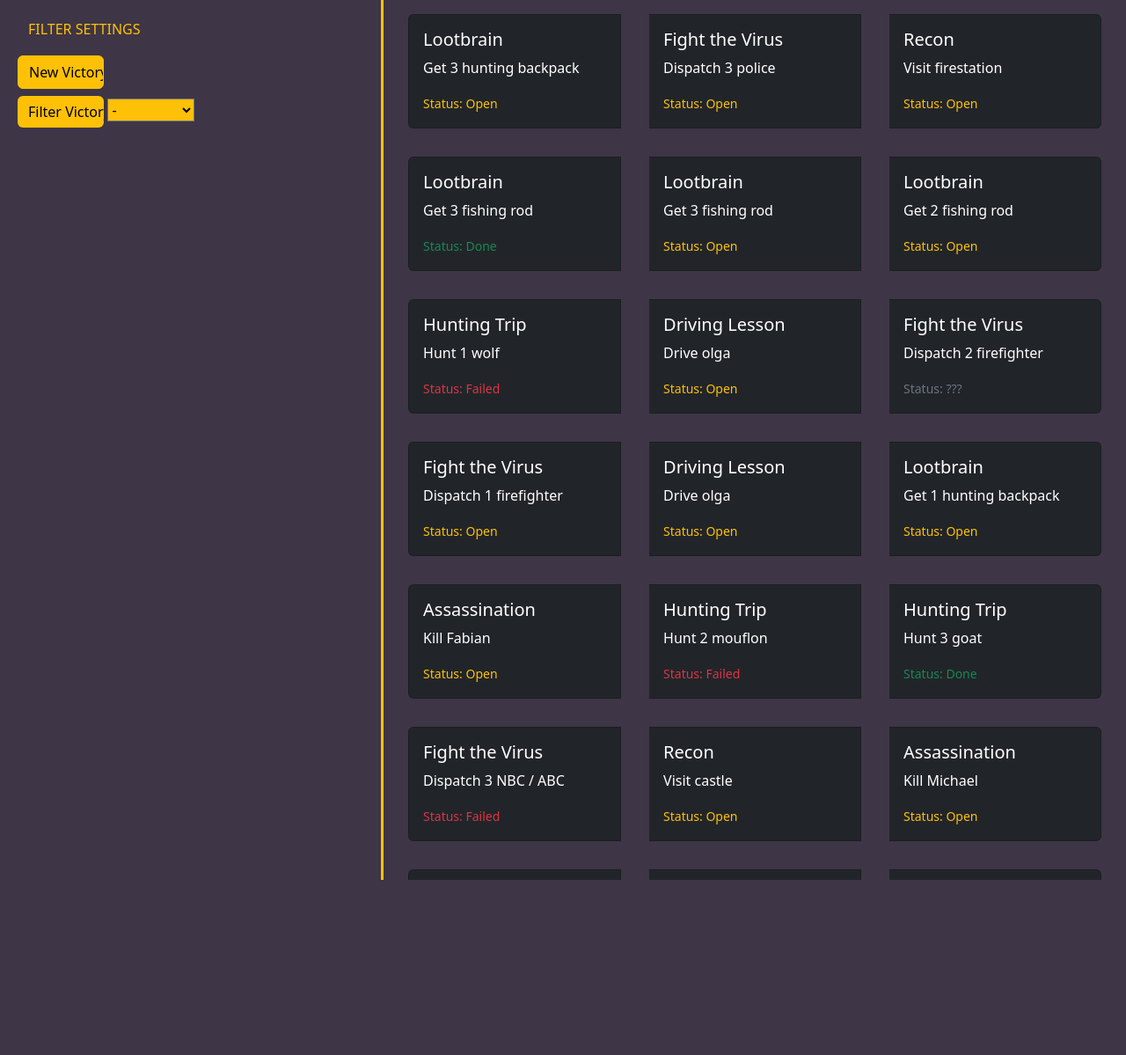
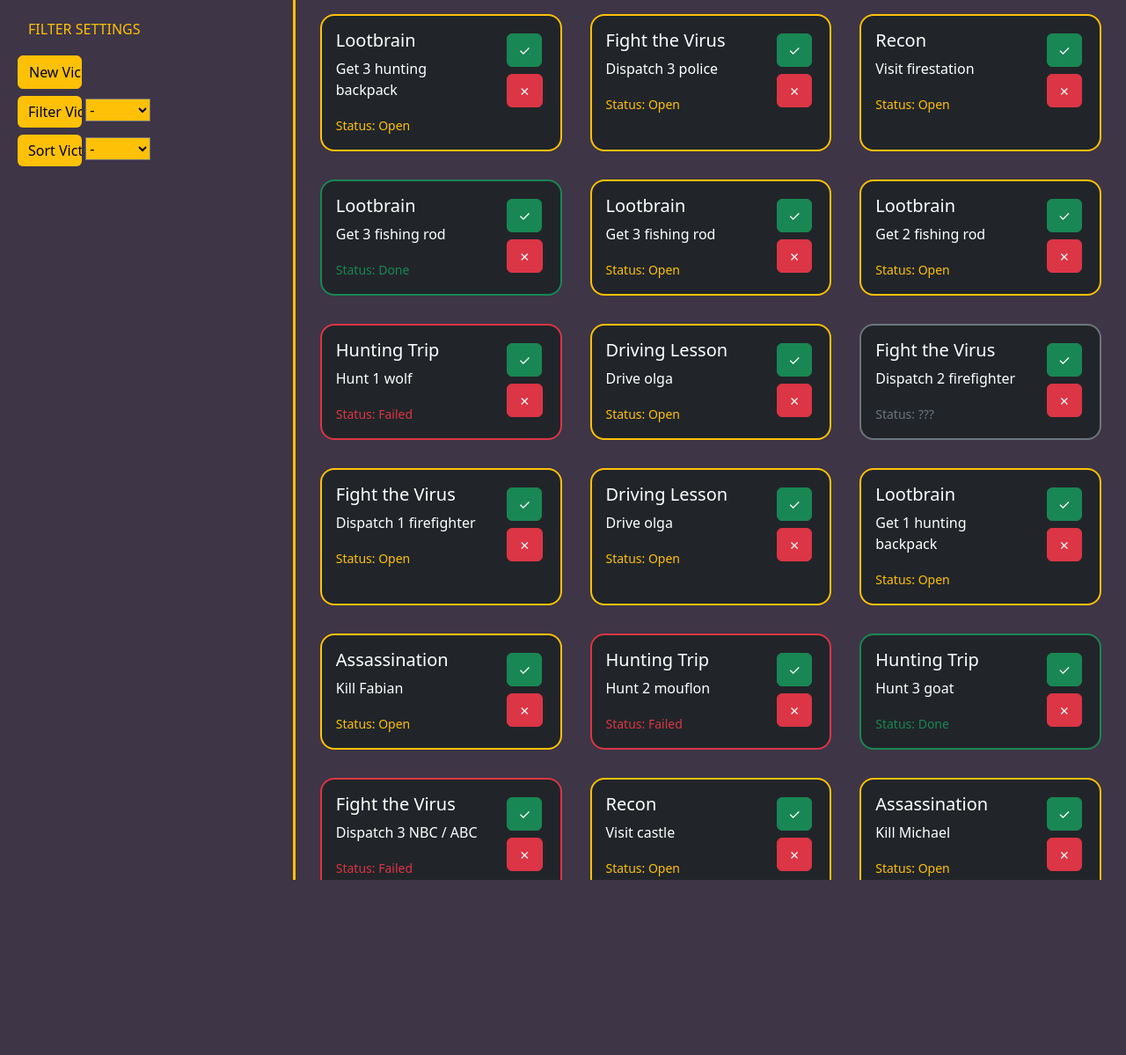
Before and after one commit to Abanezra/dayz-victorycards, a PHP site: page /dayz/victorycards.php in a window 1280 px wide. Shown: the top 1199 px of the page at 88% size. Run offline with PHP 8.4, Linux system fonts and the light colour scheme; the visitor is signed in with stand-in values (Sample User, id 1); data comes from the database, SQL or seed files in the repository.

Commit message:
added buttons

```diff
--- a/dayz/victorycards.php
+++ b/dayz/victorycards.php
@@ -64,35 +64,6 @@ $mysqli = new mysqli("localhost", "root", "", "dayz"); # get database
 if ($mysqli->connect_errno) {
     die("Verbindung fehlgeschlagen" . $mysqli->connect_error);
 }
-
-$sql =
-    "SELECT
-    players.id as 'player_id',
-    victoryconditions.name AS 'name',
-    victoryconditions.condition AS 'condition',
-    victoryconditions.amount AS 'amount',
-    targets.name AS 'target',
-    targettypes.name AS 'type',
-    victorycards.state_id AS 'status'
-FROM
-    players
-    JOIN
-    victorycards ON players.id = victorycards.player_id
-    JOIN
-    victoryconditions ON victoryconditions.id = victorycards.victorycondition_id
-    JOIN
-    targets ON targets.id = victoryconditions.target_id
-    JOIN
-    targettypes ON targettypes.id = victoryconditions.targettype_id
-    JOIN
-    states ON states.id = victorycards.state_id
-WHERE
-    states.name = IF('$status' = '-', states.name, '$status')
-    AND
-    players.name = IF($adminaccess = 1, players.name, '$user')
-";
-
-
 
 function newVictorycard($mysqli, $player_id)
 {
@@ -251,22 +222,56 @@ function write_dropdown($mysqli, $table, $item)      # function to write a dropd
         $name = $name[0]["$item"];      # get the item and save it into $name
         print("<option name=$name class='bg-warning dropdown-item'>" . strtoupper($name) . "</option>");     # print the $name as an option in the dropdown
     }
-};
+}
+
+
 
 if (isset($_POST["nVC"])) {
 
     $sql =
         "SELECT
-            players.id
+            players.id AS player_id
         FROM
             players
         WHERE players.name = IF($adminaccess = 1, players.name, '$user')
     ";
 
-    $result = $mysqli->query($sql)->fetch_all(MYSQLI_ASSOC);
+    $result = $mysqli->query($sql)->fetch_all(MYSQLI_ASSOC);     # get query result
 
+    $player_id = $result[0]["player_id"];
+    newVictorycard($mysqli, $player_id);
+}
 
-    newVictorycard($mysqli, $result[0]["id"]);
+if (isset($_POST["done"])) {
+
+    $victorycondition_id = $_POST["victorycondition_id"];
+
+    $sql =
+        "UPDATE
+            dayz.victorycards
+        SET state_id=2
+        WHERE  victorycondition_id = '$victorycondition_id';
+    ";
+
+    $mysqli->query($sql);
+
+    @header('Location: victorycards.php');
+}
+
+if (isset($_POST["fail"])) {
+
+    $victorycondition_id = $_POST["victorycondition_id"];
+
+    $sql =
+        "UPDATE
+            dayz.victorycards
+        SET state_id=0
+        WHERE  victorycondition_id = '$victorycondition_id';
+    ";
+
+    $mysqli->query($sql);
+
+    @header('Location: victorycards.php');
 }
 
 ?>
@@ -274,8 +279,6 @@ if (isset($_POST["nVC"])) {
 <body>
 
     <div class="d-flex">
-
-
         <div class="flex-fill border-end border-3 border-warning">
             <h6 class="sidebar-heading d-flex justify-content-between align-items-center px-3 mt-4 mb-1 text-uppercase m-3 text-warning">
                 <span>Filter Settings</span>
@@ -296,11 +299,49 @@ if (isset($_POST["nVC"])) {
 
                     </form>
                 </li>
+                <li class="nav-item m-1">
+                    <form method="get">
+                        <input type="submit" name="sVC" value="Sort Victory Cards" class="btn btn-warning w-25 border-0 border-warning">
+                        <select name='sort' class="dropdown-toggle w-25 bg-warning">
+                            <option value=''>-</option>
+
+                        </select>
+                    </form>
+                </li>
             </ul>
         </div>
-
         <div class="flex-fill">
             <?php
+
+            $sql =
+                "SELECT
+    players.id as 'player_id',
+    victoryconditions.id AS 'victorycondition_id',
+    victoryconditions.name AS 'name',
+    victoryconditions.condition AS 'condition',
+    victoryconditions.amount AS 'amount',
+    targets.name AS 'target',
+    targettypes.name AS 'type',
+    victorycards.state_id AS 'status'
+FROM
+    players
+    JOIN
+    victorycards ON players.id = victorycards.player_id
+    JOIN
+    victoryconditions ON victoryconditions.id = victorycards.victorycondition_id
+    JOIN
+    targets ON targets.id = victoryconditions.target_id
+    JOIN
+    targettypes ON targettypes.id = victoryconditions.targettype_id
+    JOIN
+    states ON states.id = victorycards.state_id
+WHERE
+        states.name = IF('$status' = '-', states.name, '$status')
+        AND
+        players.name = IF($adminaccess = 1, players.name, '$user')
+    ";
+
+
             $result = $mysqli->query($sql);     # get query result
             $rows = $result->fetch_all(MYSQLI_ASSOC);       # fetches all rows of the query result table as an array
 
@@ -318,6 +359,7 @@ if (isset($_POST["nVC"])) {
                 $amount = $row["amount"];
                 $target = $row["target"];
                 $type = $row["type"];
+                $victorycondition_id = $row["victorycondition_id"];
 
                 if ($row["status"] == "2") {
                     $textclass = "success";
@@ -338,11 +380,18 @@ if (isset($_POST["nVC"])) {
                 }
 
                 print("
-                <div class='card m-3 bg-dark text-white'>
-                    <div class='card-body'>
-                        <h5 class='card-title'>$title</h5>
-                        <p class='card-text'>$condition $amount $target</p>
-                        <p class='card-text'><small class='text-$textclass'>Status: $status</small></p>
+                <div class='card m-3 bg-dark text-white border border-2 border-$textclass rounded-4'>
+                    <div class='d-flex justify-content-between'>
+                        <div class='card-body flex-grow-1'>
+                            <h5 class='card-title'>$title</h5>
+                            <p class='card-text'>$condition $amount $target</p>
+                            <p class='card-text'><small class='text-$textclass'>Status: $status</small></p>
+                        </div>
+                        <form method='post'class='mt-3 flex-shrink-1 me-3'>
+                            <input type='hidden' name='victorycondition_id' value='$victorycondition_id'>
+                            <div><input type='submit' name='done' class='btn btn-success m-1' value='✓'></div>
+                            <div><input type='submit' name='fail' class='btn btn-danger m-1' value='✗'></div>
+                        </form>
                     </div>
                 </div>
             ");
```
